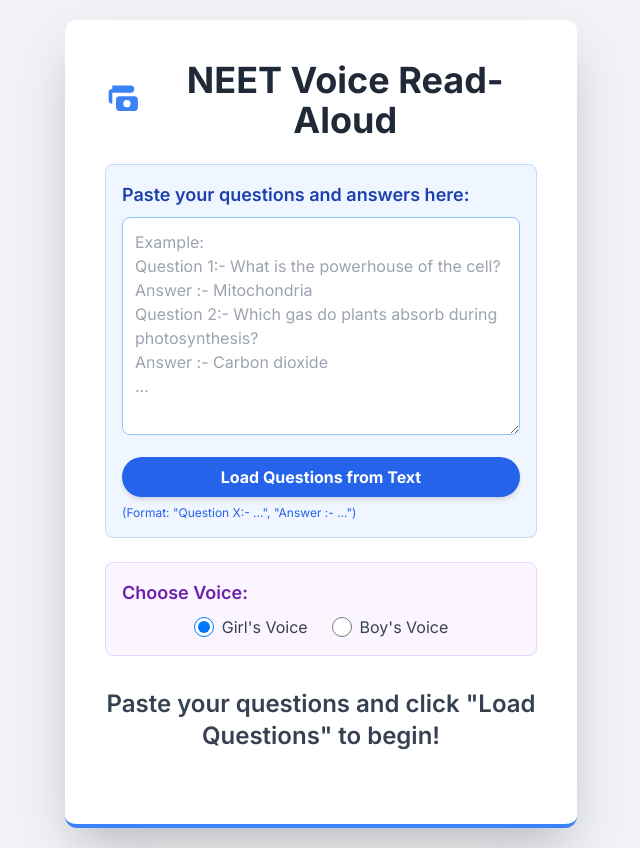
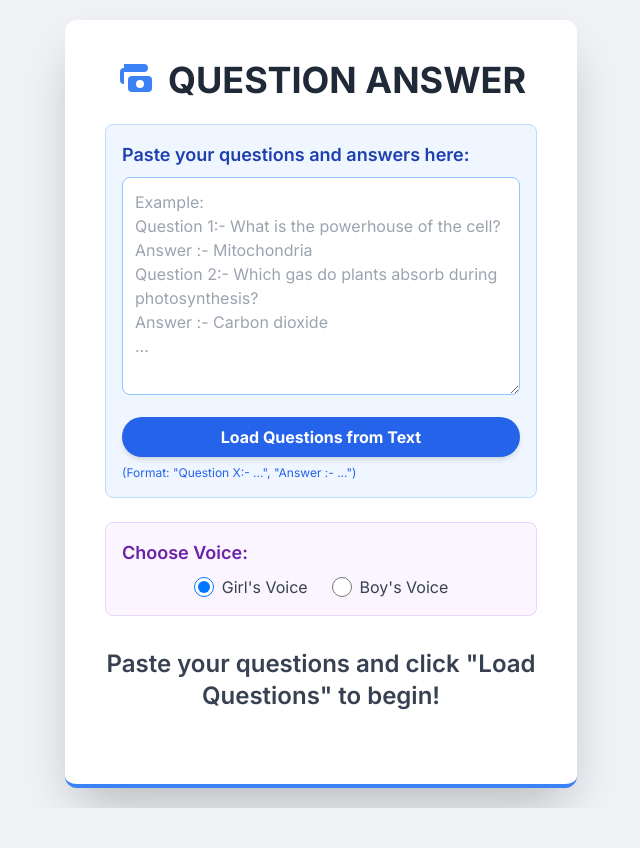
Before and after one commit to rajkholwal25/NEET_APP, a plain HTML site: page index.html in a window 1280 px wide. Shown: the whole page, without its empty margins (319-959 px from the left). After the commit the page ends 808 px from the top, so only its background shows below. Drawn offline with nearby package versions, Linux system fonts and the light colour scheme.

Commit message:
Update index.html

```diff
--- a/index.html
+++ b/index.html
@@ -56,7 +56,7 @@
             <svg class="w-8 h-8 md:w-10 md:h-10 text-blue-500 mr-3" fill="currentColor" viewBox="0 0 20 20" xmlns="http://www.w3.org/2000/svg">
                 <path fill-rule="evenodd" d="M4 4a2 2 0 00-2 2v4a2 2 0 002 2V6h10a2 2 0 002-2V4a2 2 0 00-2-2H4zm2 6a2 2 0 012-2h8a2 2 0 012 2v4a2 2 0 01-2 2H8a2 2 0 01-2-2v-4zm6 4a2 2 0 100-4 2 2 0 000 4z" clip-rule="evenodd"></path>
             </svg>
-            NEET Voice Read-Aloud
+            QUESTION ANSWER
         </h1>
 
         <!-- Question Text Input Section -->
```
